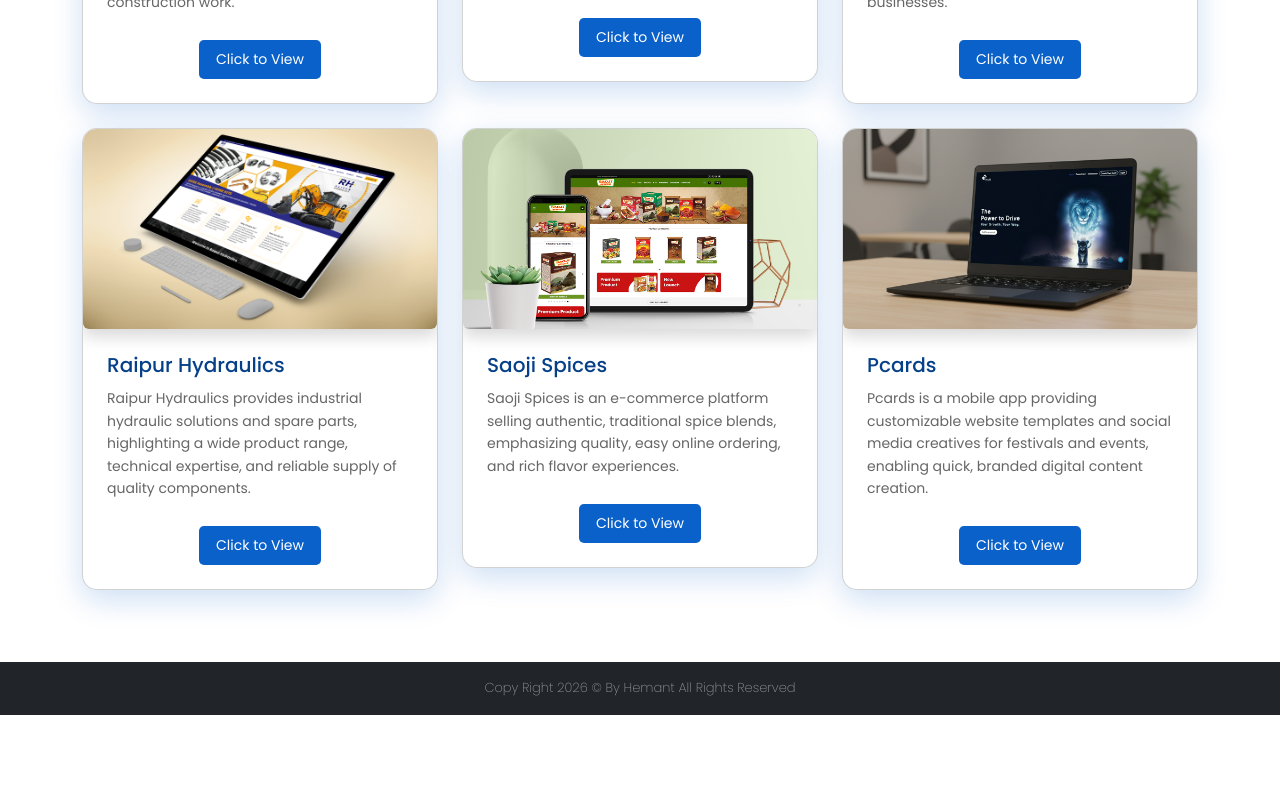
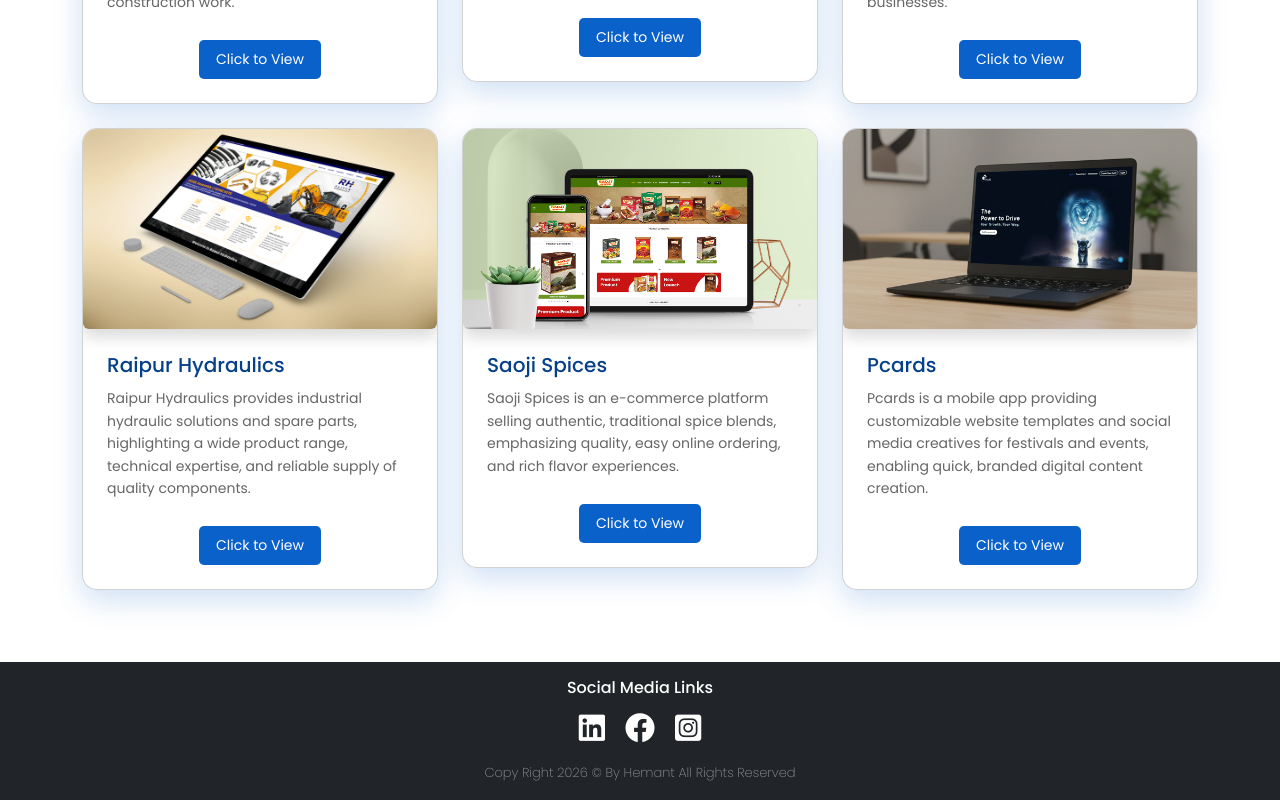
Before and after one commit to hbwebdesign/portfolio, a React (Create React App) app: page / in a window 1280 px wide. Shown: the part 2834-3634 px from the top of the page. Before the commit the page ends 3549 px from the top, so only its background shows below. Built offline with nearby package versions, Linux system fonts and the light colour scheme.

Commit message:
added social media links in footer

```diff
--- a/src/components/Contact.jsx
+++ b/src/components/Contact.jsx
@@ -4,10 +4,19 @@ export default function Contact() {
   return (
     <div>
       <section id="contact" className="bg-dark text-white py-3 footer">
-      <div className="container text-center">
-        <p className='m-0 opacity-50'>Copy Right 2026 © By Hemant All Rights Reserved</p>
-      </div>
-    </section>
+        <div className="container text-center">
+          <h6>Social Media Links</h6>
+          <div className="f_s_menu">
+            <a href="https://www.linkedin.com/in/hemant-bramhe-b06427222?utm_source=share&utm_campaign=share_via&utm_content=profile&utm_medium=android_app" target='_blank' rel="noopener noreferrer"><i className="fab fa-linkedin"></i></a>
+            <a href="https://www.facebook.com/share/19dENWbGc6/" target='_blank' rel="noopener noreferrer"><i class="fa-brands fa-facebook"></i></a>
+
+            <a href="https://www.instagram.com/hemant12344985?utm_source=qr&igsh=MW94a3YzNXI0eWQwOQ==" target='_blank' rel="noopener noreferrer"><i class="fa-brands fa-square-instagram"></i></a>
+
+          </div>
+          <p className='m-0 opacity-50'>Copy Right 2026 © By Hemant All Rights Reserved</p>
+
+        </div>
+      </section>
     </div>
   )
 }
--- a/src/index.css
+++ b/src/index.css
@@ -238,6 +238,19 @@
    color: rgb(7, 108, 202);
  }
 
+ .f_s_menu {
+   display: flex;
+   justify-content: center;
+   gap: 20px;
+   margin-bottom: 10px;
+ }
+
+ .f_s_menu a {
+   font-size: 30px;
+   color: #fff;
+
+ }
+
  .bg-image::after {
    content: "";
    position: absolute;
```
